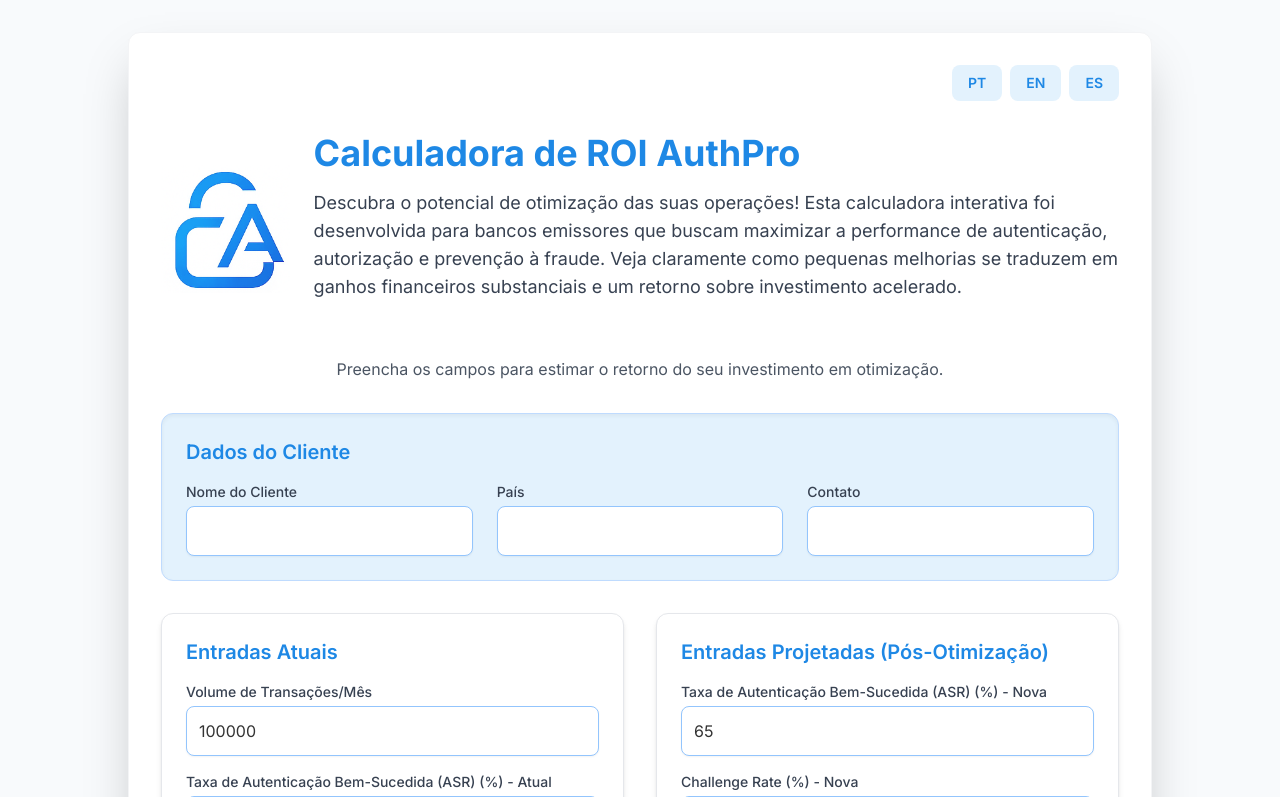
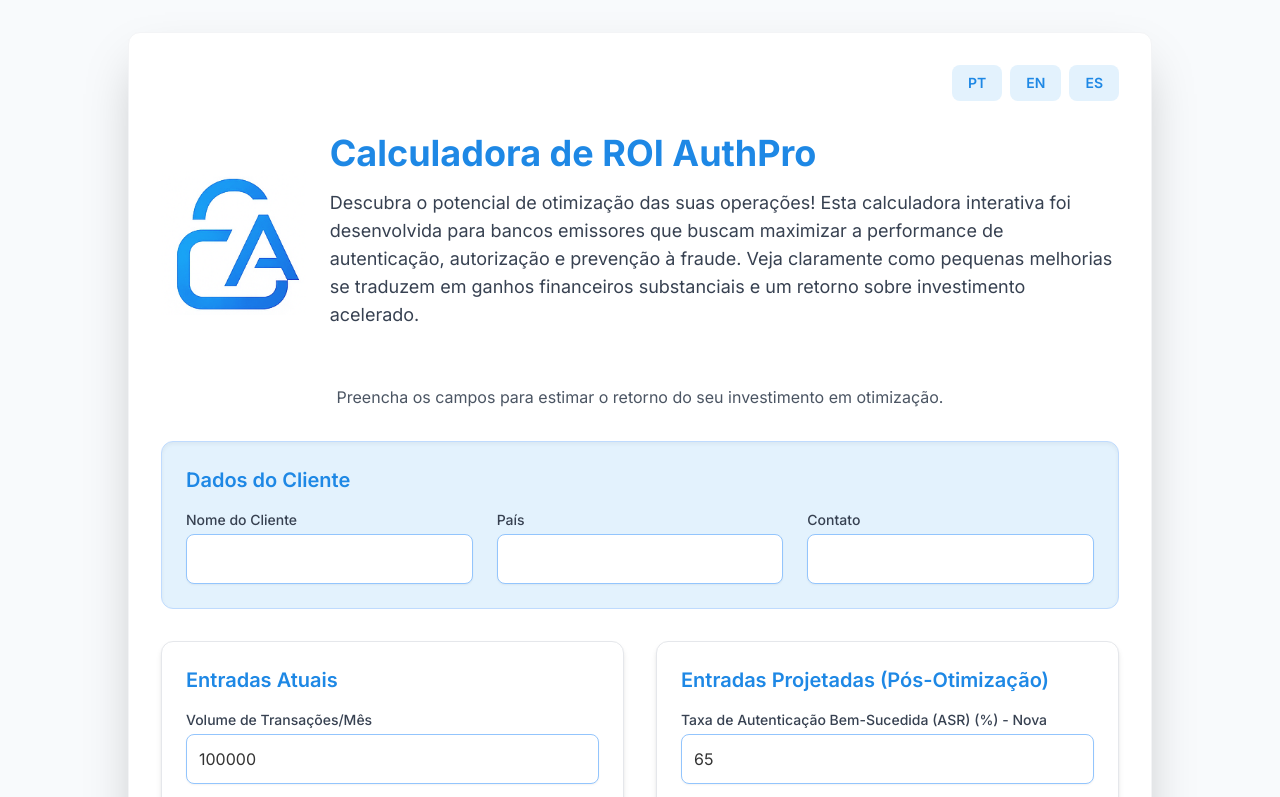
Before and after one commit to tk6209/AuthPros, a plain HTML site: page index.html in a window 1280 px wide. Shown: the top 797 px of the page. Drawn offline with nearby package versions, Linux system fonts and the light colour scheme.

Commit message:
Update index.html

```diff
--- a/index.html
+++ b/index.html
@@ -77,7 +77,7 @@
         <!-- Nova Seção: Logo AuthPro + Título Principal + Descrição da Página -->
         <div class="flex flex-col md:flex-row items-start md:items-center gap-6 mb-8">
             <!-- Logo AuthPro (substitua 'images/authpro-logo.png' pelo caminho real no seu GitHub) -->
-            <img src="images/1753094321791.jpeg" alt="Logo AuthPro" class="h-28 md:h-32 opacity-90 flex-shrink-0 mx-auto md:mx-0">
+            <img src="images/1753094321791.jpeg" alt="Logo AuthPro" class="h-32 md:h-36 opacity-90 flex-shrink-0 mx-auto md:mx-0">
             <div class="flex-grow text-left">
                 <h1 class="text-3xl sm:text-4xl font-bold text-[#1e88e5] mb-4" data-key="mainTitle">Calculadora de ROI AuthPro</h1>
                 <p class="text-gray-700 text-lg mb-6" data-key="pageDescription">
```
